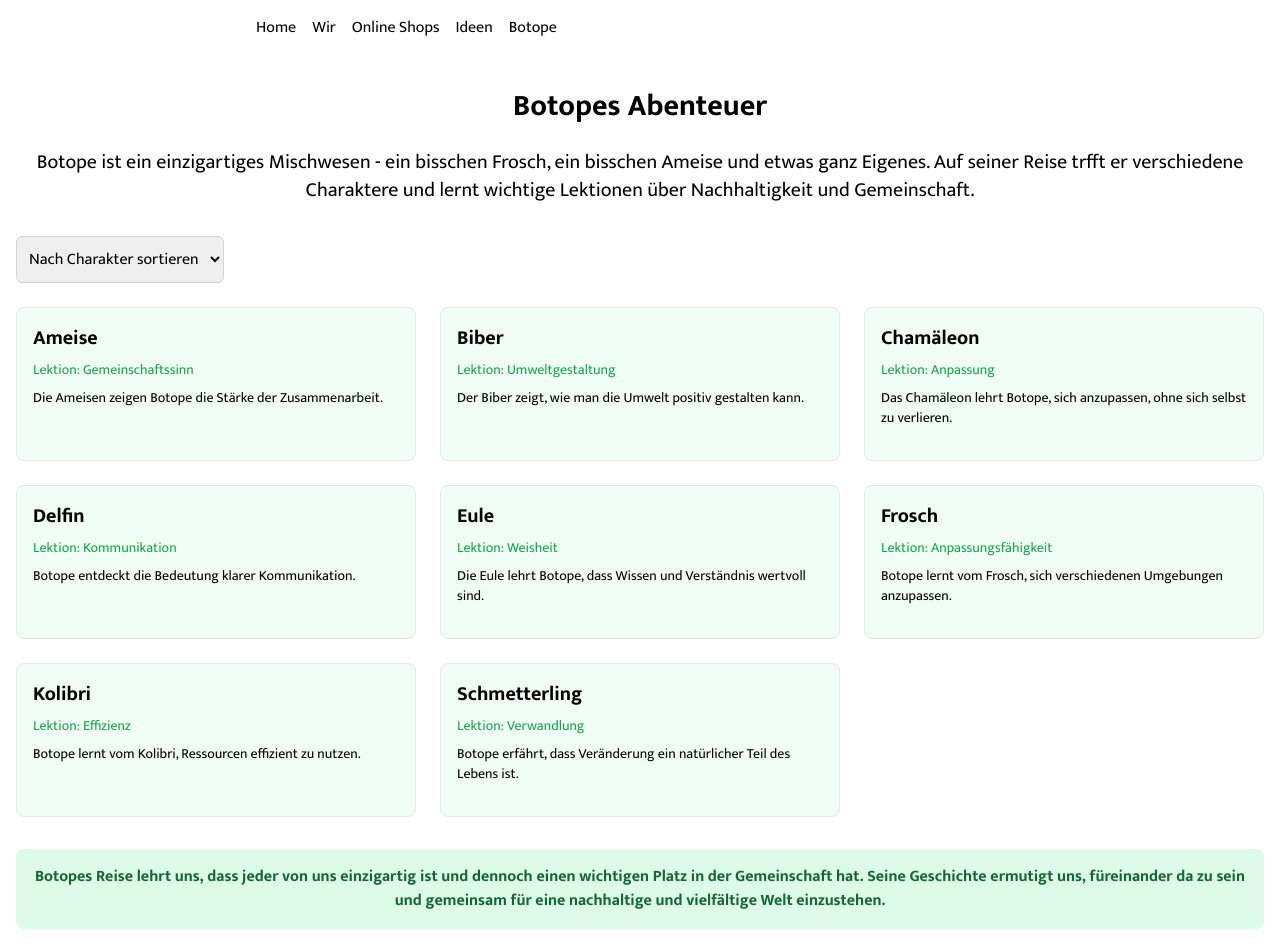
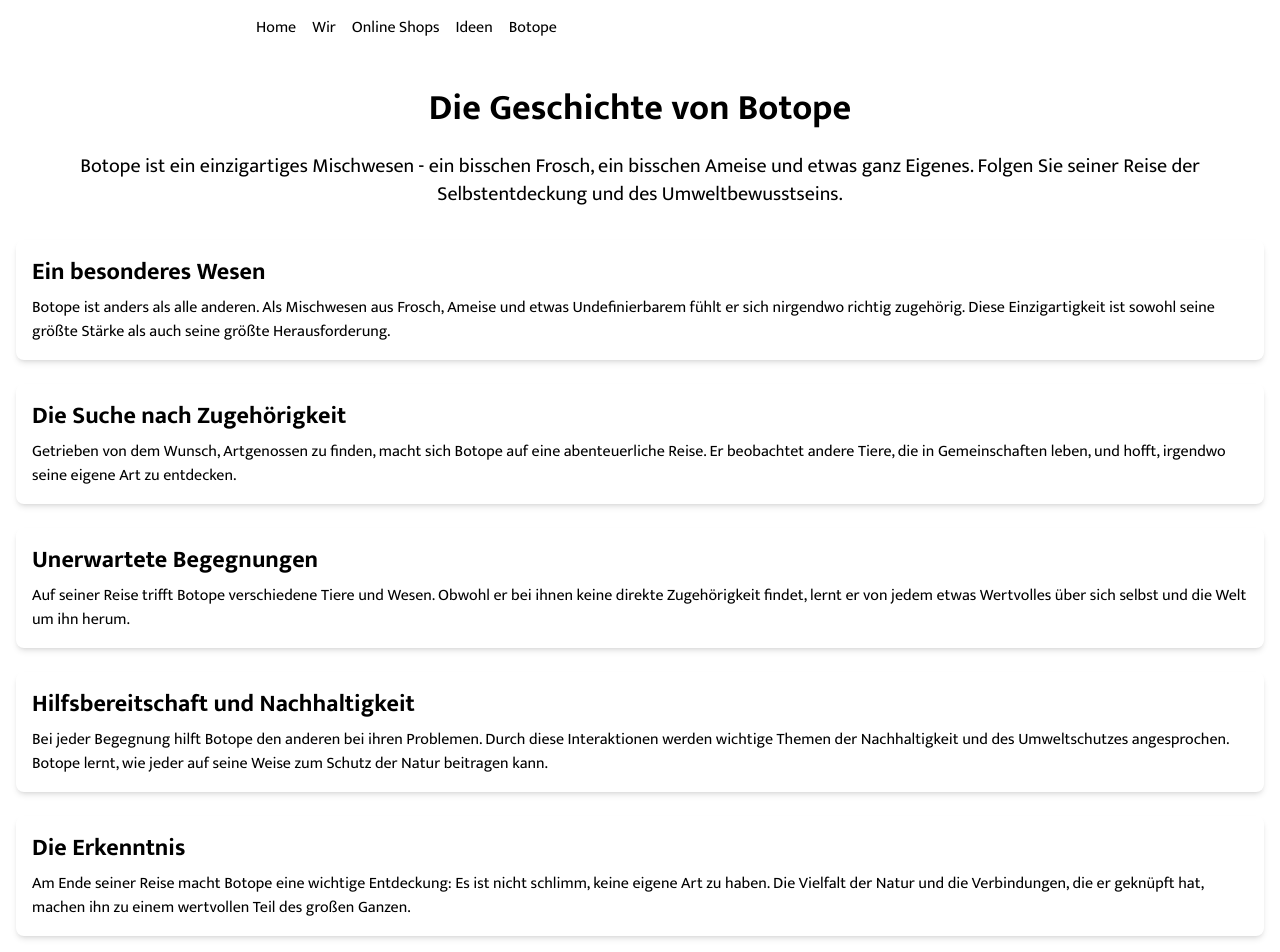
Before and after one commit to joka21/est1373, a Next.js app: page /botope in a window 1280 px wide. Shown: the top 952 px of the page. Built offline with nearby package versions, Linux system fonts and the light colour scheme.

Commit message:
new botope

```diff
--- a/app/botope/page.tsx
+++ b/app/botope/page.tsx
@@ -1,65 +1,60 @@
 'use client';
 
-import React, { useState } from 'react';
-
-const botopeMeetings = [
-  { id: 1, character: "Frosch", lesson: "Anpassungsfähigkeit", story: "Botope lernt vom Frosch, sich verschiedenen Umgebungen anzupassen." },
-  { id: 2, character: "Ameise", lesson: "Gemeinschaftssinn", story: "Die Ameisen zeigen Botope die Stärke der Zusammenarbeit." },
-  { id: 3, character: "Eule", lesson: "Weisheit", story: "Die Eule lehrt Botope, dass Wissen und Verständnis wertvoll sind." },
-  { id: 4, character: "Schmetterling", lesson: "Verwandlung", story: "Botope erfährt, dass Veränderung ein natürlicher Teil des Lebens ist." },
-  { id: 5, character: "Biber", lesson: "Umweltgestaltung", story: "Der Biber zeigt, wie man die Umwelt positiv gestalten kann." },
-  { id: 6, character: "Kolibri", lesson: "Effizienz", story: "Botope lernt vom Kolibri, Ressourcen effizient zu nutzen." },
-  { id: 7, character: "Chamäleon", lesson: "Anpassung", story: "Das Chamäleon lehrt Botope, sich anzupassen, ohne sich selbst zu verlieren." },
-  { id: 8, character: "Delfin", lesson: "Kommunikation", story: "Botope entdeckt die Bedeutung klarer Kommunikation." },
-];
+import React from 'react';
 
 const BotopePage: React.FC = () => {
-  const [sortBy, setSortBy] = useState<'character' | 'lesson'>('character');
-
-  const sortedMeetings = [...botopeMeetings].sort((a, b) => {
-    return a[sortBy].localeCompare(b[sortBy]);
-  });
-
   return (
-    <div className="container mx-auto px-4 py-8">
-      <h1 className="text-3xl font-bold mb-6 text-center">Botopes Abenteuer</h1>
+    <div className="container mx-auto px-4 py-8 bg-white text-black">
+      <h1 className="text-4xl font-bold mb-6 text-center">Die Geschichte von Botope</h1>
 
       <div className="mb-8 text-center">
         <p className="text-xl">
           Botope ist ein einzigartiges Mischwesen - ein bisschen Frosch, ein bisschen Ameise und etwas ganz Eigenes.
-          Auf seiner Reise trfft er verschiedene Charaktere und lernt wichtige Lektionen über Nachhaltigkeit und Gemeinschaft.
+          Folgen Sie seiner Reise der Selbstentdeckung und des Umweltbewusstseins.
         </p>
       </div>
 
-      <div className="mb-6">
-        <select
-          className="border border-gray-300 rounded-md p-2"
-          onChange={(e) => setSortBy(e.target.value as 'character' | 'lesson')}
-          value={sortBy}
-        >
-          <option value="character">Nach Charakter sortieren</option>
-          <option value="lesson">Nach Lektion sortieren</option>
-        </select>
+      <div className="space-y-6">
+        <Section title="Ein besonderes Wesen">
+          Botope ist anders als alle anderen. Als Mischwesen aus Frosch, Ameise und etwas Undefinierbarem fühlt er sich nirgendwo richtig zugehörig. Diese Einzigartigkeit ist sowohl seine größte Stärke als auch seine größte Herausforderung.
+        </Section>
+
+        <Section title="Die Suche nach Zugehörigkeit">
+          Getrieben von dem Wunsch, Artgenossen zu finden, macht sich Botope auf eine abenteuerliche Reise. Er beobachtet andere Tiere, die in Gemeinschaften leben, und hofft, irgendwo seine eigene Art zu entdecken.
+        </Section>
+
+        <Section title="Unerwartete Begegnungen">
+          Auf seiner Reise trifft Botope verschiedene Tiere und Wesen. Obwohl er bei ihnen keine direkte Zugehörigkeit findet, lernt er von jedem etwas Wertvolles über sich selbst und die Welt um ihn herum.
+        </Section>
+
+        <Section title="Hilfsbereitschaft und Nachhaltigkeit">
+          Bei jeder Begegnung hilft Botope den anderen bei ihren Problemen. Durch diese Interaktionen werden wichtige Themen der Nachhaltigkeit und des Umweltschutzes angesprochen. Botope lernt, wie jeder auf seine Weise zum Schutz der Natur beitragen kann.
+        </Section>
+
+        <Section title="Die Erkenntnis">
+          Am Ende seiner Reise macht Botope eine wichtige Entdeckung: Es ist nicht schlimm, keine eigene Art zu haben. Die Vielfalt der Natur und die Verbindungen, die er geknüpft hat, machen ihn zu einem wertvollen Teil des großen Ganzen.
+        </Section>
+
+        <Section title="Eine neue Gemeinschaft">
+          Botope erkennt, dass er wie die Natur selbst eine Mischung aus vielen Elementen ist. Er wird zum verbindenden Element zwischen verschiedenen Gruppen und findet so seine eigene, einzigartige Rolle in der Gemeinschaft.
+        </Section>
       </div>
 
-      <div className="grid grid-cols-1 md:grid-cols-2 lg:grid-cols-3 gap-6">
-        {sortedMeetings.map((meeting) => (
-          <div key={meeting.id} className="border rounded-lg p-4 flex flex-col bg-green-50">
-            <h2 className="text-xl font-semibold mb-2">{meeting.character}</h2>
-            <p className="text-sm text-green-600 mb-2">Lektion: {meeting.lesson}</p>
-            <p className="text-sm mb-4 flex-grow">{meeting.story}</p>
-          </div>
-        ))}
-      </div>
-
-      <div className="mt-8 p-4 bg-green-100 rounded-lg text-center">
-        <p className="text-green-800 font-semibold">
-          Botopes Reise lehrt uns, dass jeder von uns einzigartig ist und dennoch einen wichtigen Platz in der Gemeinschaft hat.
-          Seine Geschichte ermutigt uns, füreinander da zu sein und gemeinsam für eine nachhaltige und vielfältige Welt einzustehen.
+      <div className="mt-8 p-4 border border-gray-200 rounded-lg text-center">
+        <p className="font-semibold">
+          Botopes Geschichte lehrt uns, dass jeder von uns einzigartig ist und dennoch einen wichtigen Platz in der Gemeinschaft hat.
+          Sie ermutigt uns, füreinander da zu sein und gemeinsam für eine nachhaltige und vielfältige Welt einzustehen.
         </p>
       </div>
     </div>
   );
 };
 
+const Section: React.FC<{ title: string; children: React.ReactNode }> = ({ title, children }) => (
+  <div className="shadow-md rounded-lg p-4">
+    <h2 className="text-2xl font-semibold mb-2">{title}</h2>
+    <p>{children}</p>
+  </div>
+);
+
 export default BotopePage;
```
